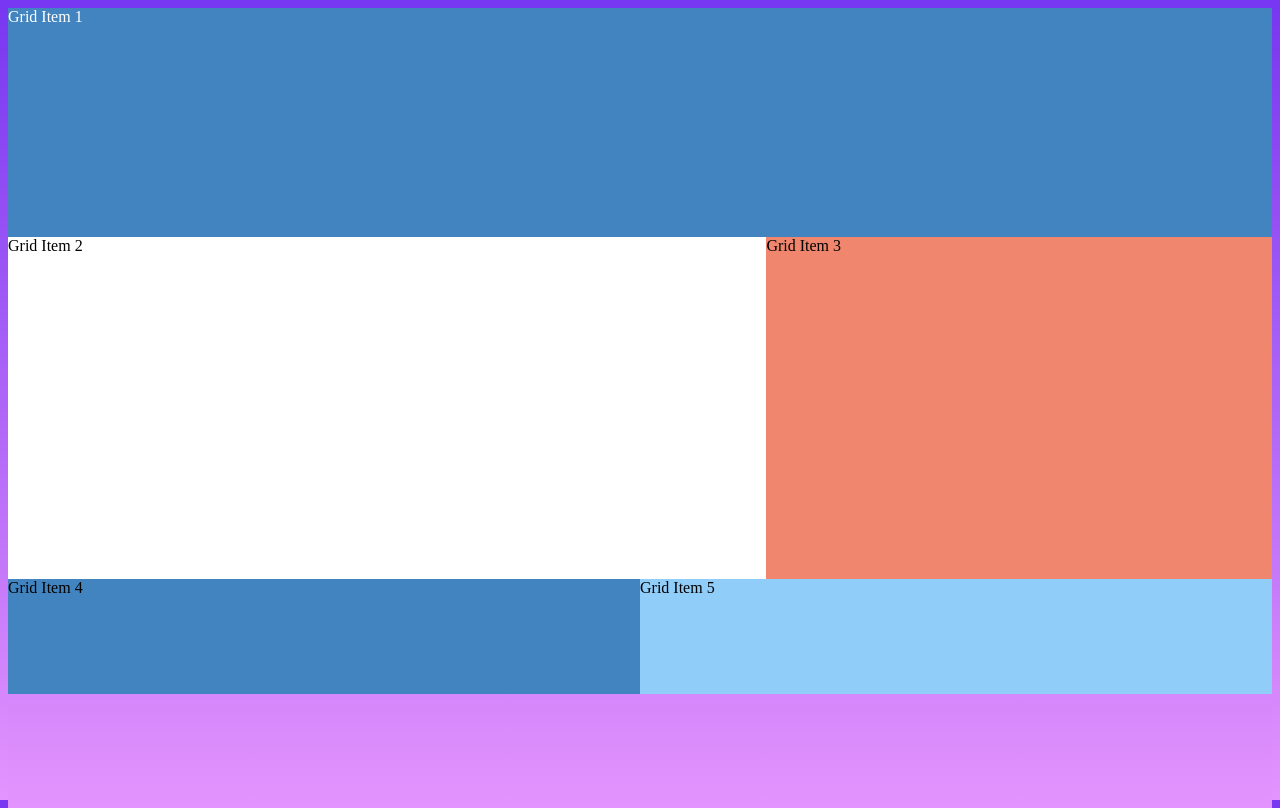
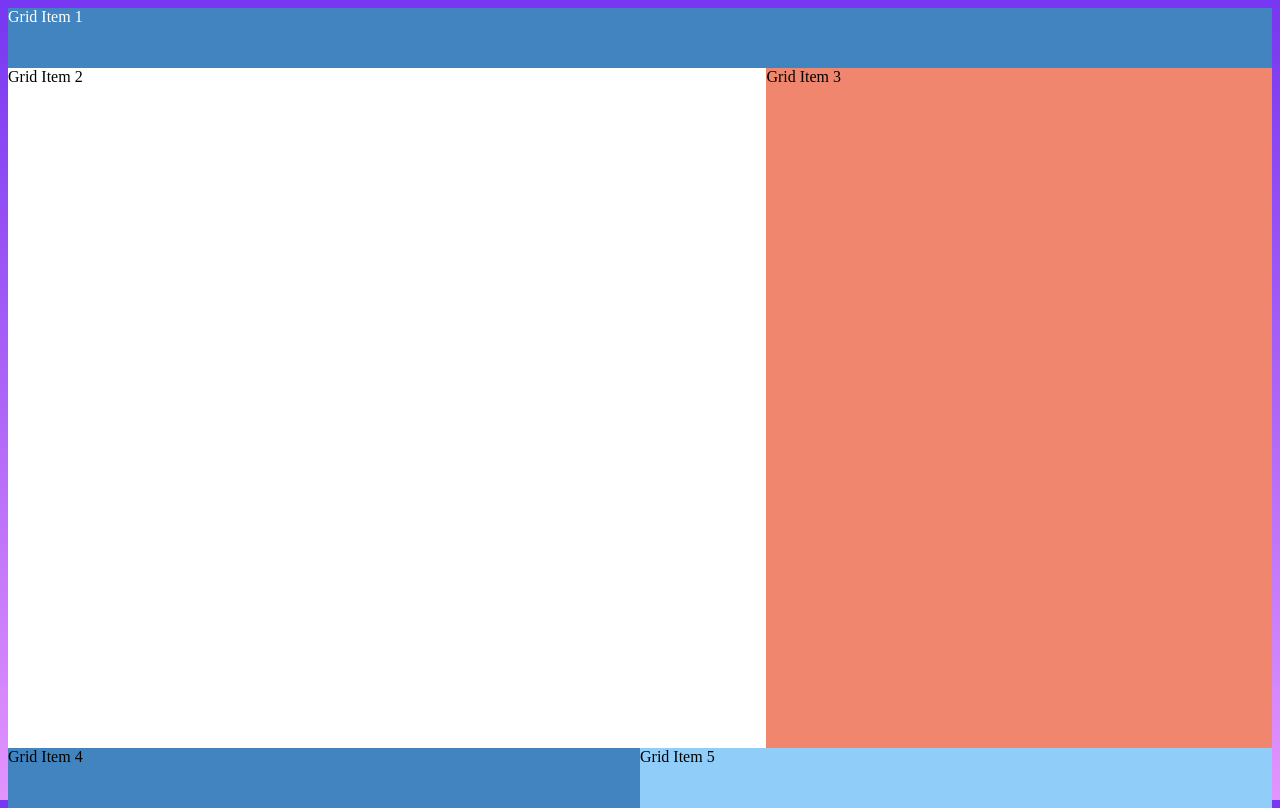
Before and after one commit to AgonyMidnight/Verst, a plain HTML site: page pages/pageNine.html in a window 1280 px wide. Drawn offline with Linux system fonts and the light colour scheme.

Commit message:
three change

```diff
--- a/style.css
+++ b/style.css
@@ -183,7 +183,7 @@ background-color: #655da2;
 
     height: 100%;
     grid-template-columns: repeat(10, 1fr);
-    grid-template-rows: repeat(7, 1fr);
+    grid-template-rows: 60px 1fr 60px;
     display: grid;
     color: black;
     grid-auto-flow: row;
@@ -191,22 +191,19 @@ background-color: #655da2;
 .gridNinePage div:nth-child(1){
     color: white;
     grid-column: 1/-1;
-    grid-row-start: 1;
-    grid-row-end: 3;
+
     background-color: #4184c0;
 }
 .gridNinePage div:nth-child(2){
     background-color: #ffffff;
     grid-column-start: 1;
     grid-column-end: 7;
-    grid-row-start: 3;
-    grid-row-end: 6;
+
 }
 .gridNinePage div:nth-child(3){
     grid-column-start: 7 ;
     grid-column-end: 11;
-    grid-row-start: 3;
-    grid-row-end: 6;
+
     background-color: #ef866d;
 }
 .gridNinePage div:nth-child(4){
```
